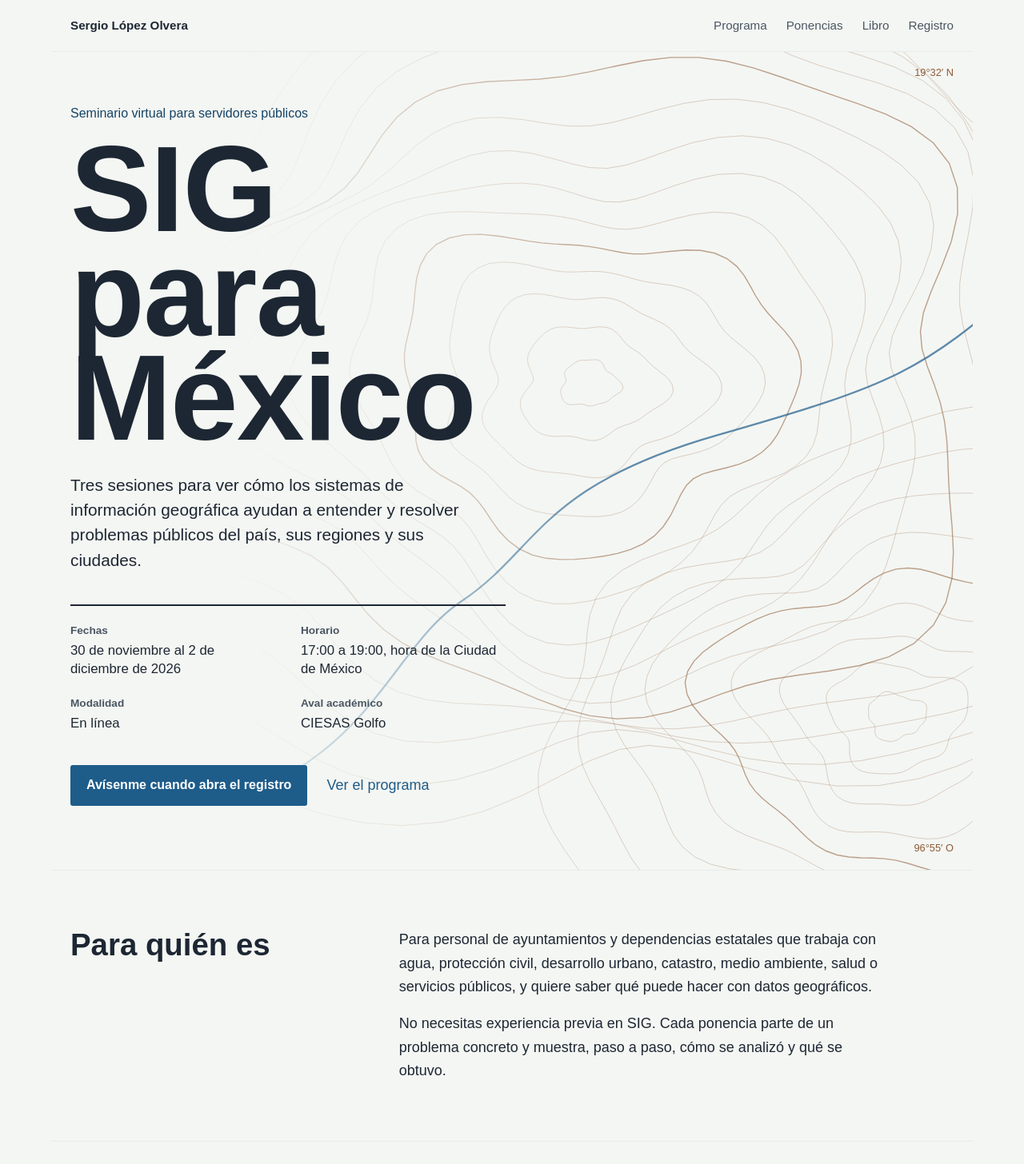
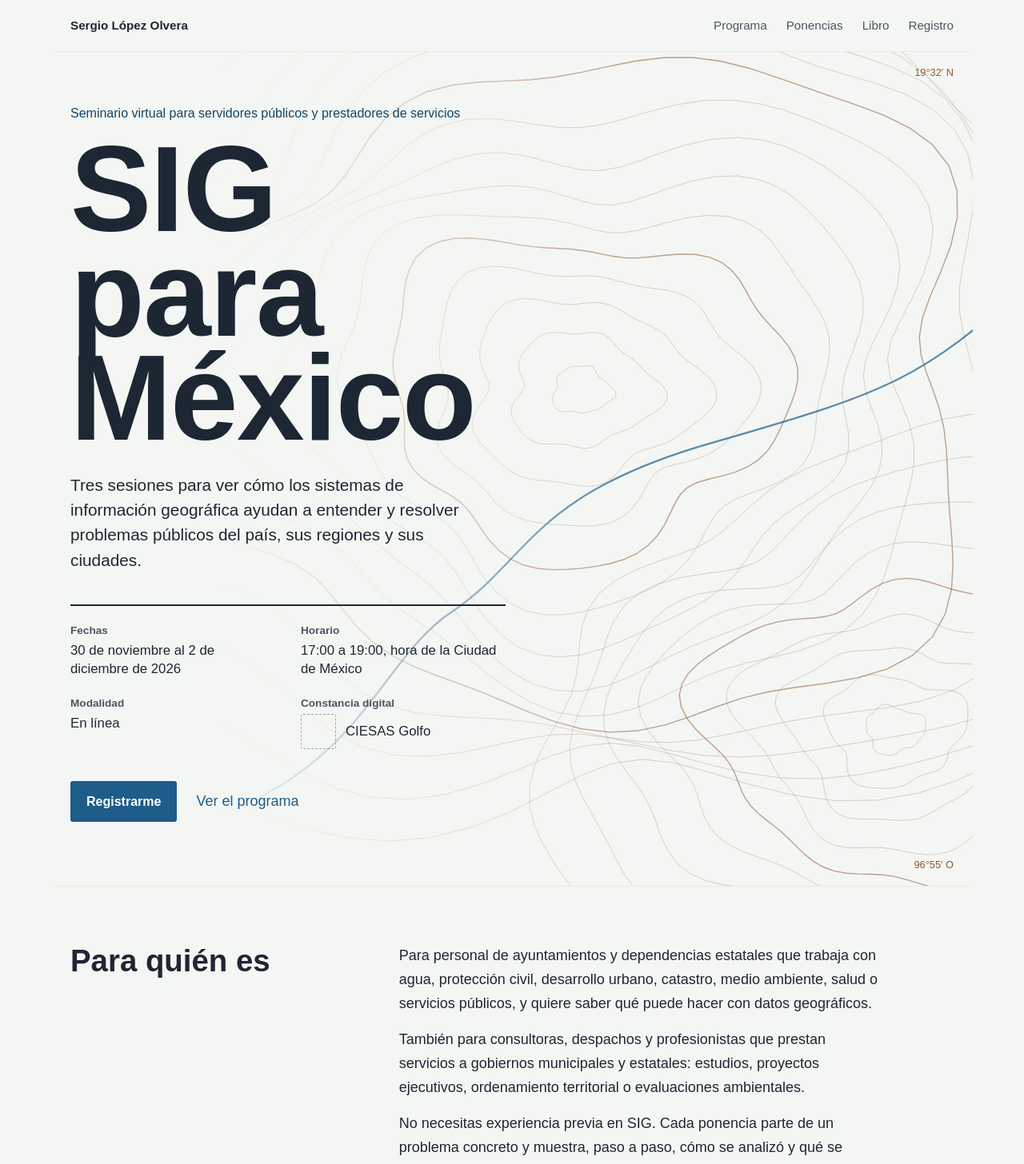
Before and after one commit to sergiolopezolvera/portfolio-sergio, a Next.js app: page /sig-para-mexico in a window 1280 px wide. Shown: the top 1456 px of the page at 80% size. Built offline with nearby package versions, Linux system fonts and the light colour scheme; a web font is replaced by a local one.

Commit message:
Prestadores de servicios, registro listo, constancia digital y espacio para logo de CIESAS
Co-Authored-By: Claude Opus 5.5 <noreply@anthropic.com>
Claude-Session: https://claude.ai/code/session_01E5zc8gLJUuTtFQavAnzXgW

```diff
--- a/app/sig-para-mexico/page.tsx
+++ b/app/sig-para-mexico/page.tsx
@@ -6,7 +6,8 @@ import styles from "./seminario.module.css";
 // ── Datos editables del seminario ────────────────────────────────────────────
 // Cambia estos valores cuando tengas la información definitiva.
 const ORGANIZADORES = ["Mtro. Sergio López Olvera", "Dr. Juan Carlos Olivo Escudero"];
-const REGISTRO_URL = ""; // enlace al formulario de registro; vacío = aún no abre
+const REGISTRO_URL = "#registro"; // pon aquí el enlace al formulario de registro
+const CIESAS_LOGO = ""; // ruta del logo en /public, p. ej. "/sig-para-mexico/ciesas-golfo.svg"
 const CONTACTO = "lopezolverasergio@gmail.com";
 
 const DIAS = [
@@ -72,13 +73,13 @@ const sourceSerif = localFont({
 });
 
 export const metadata: Metadata = {
-  title: "SIG para México · Seminario virtual para servidores públicos",
+  title: "SIG para México · Seminario virtual de sistemas de información geográfica",
   description:
-    "Seminario virtual, del 30 de noviembre al 2 de diciembre de 2026, sobre cómo los sistemas de información geográfica ayudan a entender y resolver problemas públicos de México. Con el aval académico de CIESAS Golfo.",
+    "Seminario virtual, del 30 de noviembre al 2 de diciembre de 2026, para servidores públicos y prestadores de servicios sobre cómo los sistemas de información geográfica ayudan a entender y resolver problemas públicos de México. Constancia digital de CIESAS Golfo.",
   openGraph: {
     title: "SIG para México",
     description:
-      "Seminario virtual para servidores públicos municipales y estatales. 30 de noviembre al 2 de diciembre de 2026, de 17:00 a 19:00 (Ciudad de México).",
+      "Seminario virtual para servidores públicos y prestadores de servicios. 30 de noviembre al 2 de diciembre de 2026, de 17:00 a 19:00 (Ciudad de México).",
     locale: "es_MX",
     type: "website",
   },
@@ -133,21 +134,20 @@ function CurvasDeNivel() {
 }
 
 function Registro({ grande = false }: { grande?: boolean }) {
-  if (REGISTRO_URL) {
-    return (
-      <a href={REGISTRO_URL} className={grande ? styles.botonGrande : styles.boton}>
-        Registrarme
-      </a>
-    );
-  }
   return (
-    <a
-      href={`mailto:${CONTACTO}?subject=${encodeURIComponent("Registro al seminario SIG para México")}`}
-      className={grande ? styles.botonGrande : styles.boton}
-    >
-      Avísenme cuando abra el registro
+    <a href={REGISTRO_URL} className={grande ? styles.botonGrande : styles.boton}>
+      Registrarme
     </a>
   );
+}
+
+function LogoCiesas({ grande = false }: { grande?: boolean }) {
+  const clase = grande ? styles.logoGrande : styles.logo;
+  if (CIESAS_LOGO) {
+    // eslint-disable-next-line @next/next/no-img-element
+    return <img src={CIESAS_LOGO} alt="CIESAS Golfo" className={clase} />;
+  }
+  return <span className={`${clase} ${styles.logoVacio}`} aria-hidden="true" />;
 }
 
 export default function SeminarioSIG() {
@@ -174,7 +174,9 @@ export default function SeminarioSIG() {
           <span className={`${styles.coord} ${styles.coordAbajo}`}>96°55′ O</span>
 
           <div className={styles.portadaTexto}>
-            <p className={styles.antetitulo}>Seminario virtual para servidores públicos</p>
+            <p className={styles.antetitulo}>
+              Seminario virtual para servidores públicos y prestadores de servicios
+            </p>
             <h1 className={styles.titulo}>
               SIG para
               <br />
@@ -199,8 +201,11 @@ export default function SeminarioSIG() {
                 <dd>En línea</dd>
               </div>
               <div>
-                <dt>Aval académico</dt>
-                <dd>CIESAS Golfo</dd>
+                <dt>Constancia digital</dt>
+                <dd className={styles.conLogo}>
+                  <LogoCiesas />
+                  CIESAS Golfo
+                </dd>
               </div>
             </dl>
 
@@ -223,6 +228,11 @@ export default function SeminarioSIG() {
                 Para personal de ayuntamientos y dependencias estatales que trabaja con
                 agua, protección civil, desarrollo urbano, catastro, medio ambiente, salud o
                 servicios públicos, y quiere saber qué puede hacer con datos geográficos.
+              </p>
+              <p>
+                También para consultoras, despachos y profesionistas que prestan servicios
+                a gobiernos municipales y estatales: estudios, proyectos ejecutivos,
+                ordenamiento territorial o evaluaciones ambientales.
               </p>
               <p>
                 No necesitas experiencia previa en SIG. Cada ponencia parte de un problema
@@ -346,8 +356,14 @@ export default function SeminarioSIG() {
               ))}
             </div>
             <div>
-              <dt>Aval académico</dt>
-              <dd>Centro de Investigaciones y Estudios Superiores en Antropología Social, Unidad Regional Golfo</dd>
+              <dt>Aval académico y constancia</dt>
+              <dd className={styles.conLogo}>
+                <LogoCiesas grande />
+                <span>
+                  Centro de Investigaciones y Estudios Superiores en Antropología Social,
+                  Unidad Regional Golfo
+                </span>
+              </dd>
             </div>
           </dl>
         </section>
@@ -357,9 +373,9 @@ export default function SeminarioSIG() {
             Tres sesiones, doce casos
           </h2>
           <p className={styles.nota}>
-            {REGISTRO_URL
-              ? "El registro es en línea. Recibirás el enlace de conexión por correo antes de cada sesión."
-              : "El registro abrirá pronto. Escríbenos y te mandamos el enlace en cuanto esté listo."}
+            Regístrate en línea y recibirás por correo el enlace para conectarte a las
+            sesiones. Quienes asistan recibirán una constancia digital emitida por CIESAS
+            Golfo.
           </p>
           <Registro grande />
         </section>
--- a/app/sig-para-mexico/seminario.module.css
+++ b/app/sig-para-mexico/seminario.module.css
@@ -519,3 +519,33 @@
   font-size: 1rem;
   color: var(--tinta-suave);
 }
+
+/* ── Logo de CIESAS ─────────────────────────────────────────── */
+.conLogo {
+  display: flex;
+  align-items: center;
+  gap: 0.75rem;
+}
+
+.logo,
+.logoGrande {
+  flex: none;
+  object-fit: contain;
+}
+
+.logo {
+  width: 2.75rem;
+  height: 2.75rem;
+}
+
+.logoGrande {
+  width: 4.5rem;
+  height: 4.5rem;
+}
+
+.logoVacio {
+  display: inline-block;
+  border: 1.5px dashed var(--tinta-suave);
+  border-radius: 3px;
+  opacity: 0.5;
+}
```
